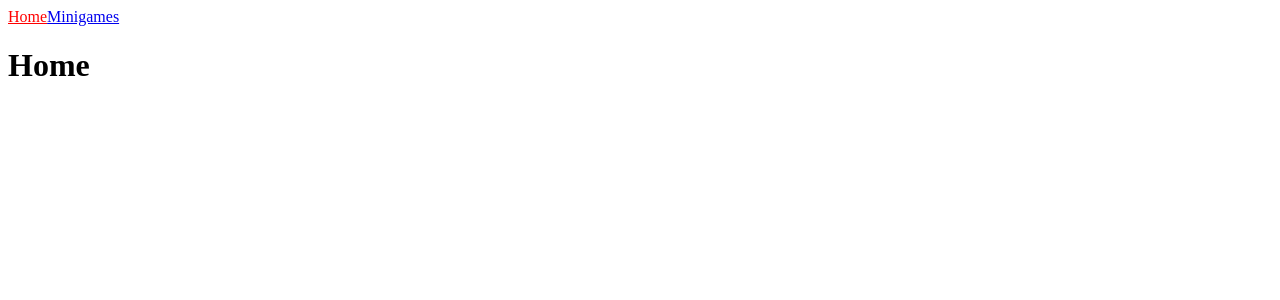
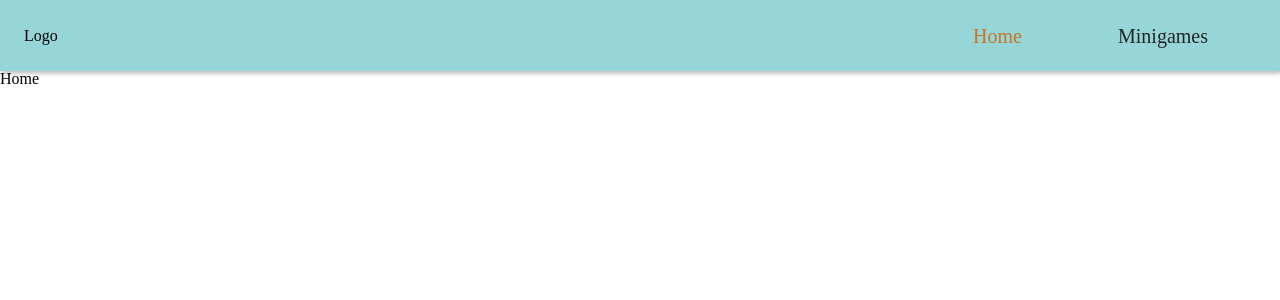
Before and after one commit to larifar/treinos-angular, an Angular app: page / in a window 1280 px wide. Shown: the top 300 px of the page. Built offline with nearby package versions, Linux system fonts and the light colour scheme.

Commit message:
add background color and edited colors to header

```diff
--- a/src/app/components/header/header.component.css
+++ b/src/app/components/header/header.component.css
@@ -1,3 +1,24 @@
+header{
+  padding: 1.6em 1.5em;
+  background-color: rgb(151, 214, 216);
+  display: flex;
+  align-items: center;
+  justify-content:space-between;
+  box-shadow: 2px 2px 5px rgba(0, 0, 0, 0.3);
+}
+
+a{
+  text-decoration: none;
+  margin: 0 3rem;
+  font-size: 20px;
+  color: rgb(36, 36, 36);
+}
+
+a:hover{
+  color: red;
+  text-decoration:overline;
+}
+
 .active{
-  color: red;
+  color: rgb(202, 116, 36);
 }
--- a/src/app/components/header/header.component.html
+++ b/src/app/components/header/header.component.html
@@ -1,4 +1,5 @@
 <header>
+  <p>Logo</p>
   <nav>
     <a routerLink="/" routerLinkActive="active" [routerLinkActiveOptions]="{ exact: true }">Home</a>
     <a routerLink="/minigames" routerLinkActive="active">Minigames</a>
--- a/src/styles.css
+++ b/src/styles.css
@@ -1 +1,48 @@
-/* You can add global styles to this file, and also import other style files */
+/* http://meyerweb.com/eric/tools/css/reset/
+   v2.0 | 20110126
+   License: none (public domain)
+*/
+/* Css reset*/
+html, body, div, span, applet, object, iframe,
+h1, h2, h3, h4, h5, h6, p, blockquote, pre,
+a, abbr, acronym, address, big, cite, code,
+del, dfn, em, img, ins, kbd, q, s, samp,
+small, strike, strong, sub, sup, tt, var,
+b, u, i, center,
+dl, dt, dd, ol, ul, li,
+fieldset, form, label, legend,
+table, caption, tbody, tfoot, thead, tr, th, td,
+article, aside, canvas, details, embed,
+figure, figcaption, footer, header, hgroup,
+menu, nav, output, ruby, section, summary,
+time, mark, audio, video {
+	margin: 0;
+	padding: 0;
+	border: 0;
+	font-size: 100%;
+	font: inherit;
+	vertical-align: baseline;
+}
+/* HTML5 display-role reset for older browsers */
+article, aside, details, figcaption, figure,
+footer, header, hgroup, menu, nav, section {
+	display: block;
+}
+body {
+	line-height: 1;
+}
+ol, ul {
+	list-style: none;
+}
+blockquote, q {
+	quotes: none;
+}
+blockquote:before, blockquote:after,
+q:before, q:after {
+	content: '';
+	content: none;
+}
+table {
+	border-collapse: collapse;
+	border-spacing: 0;
+}
```
